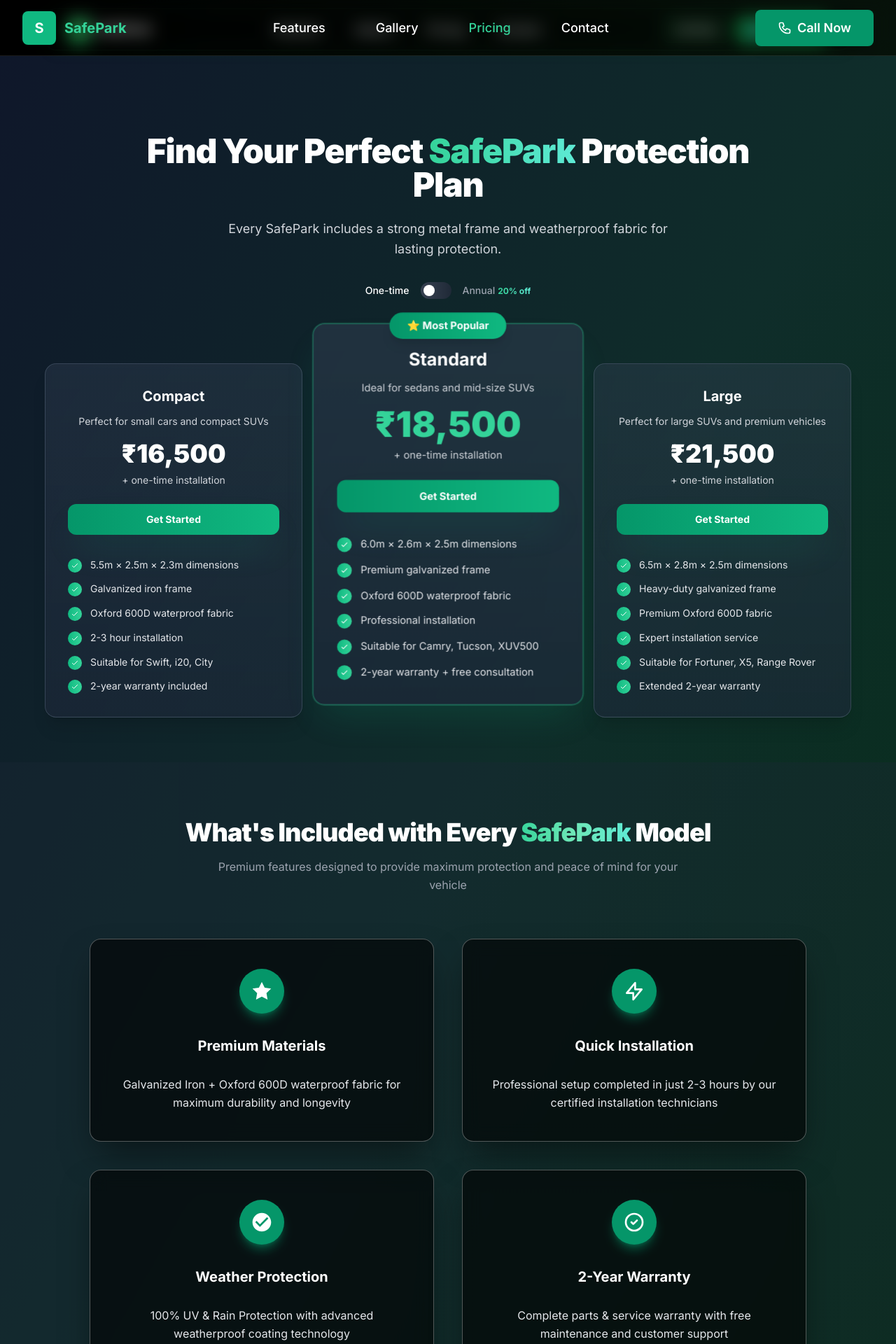
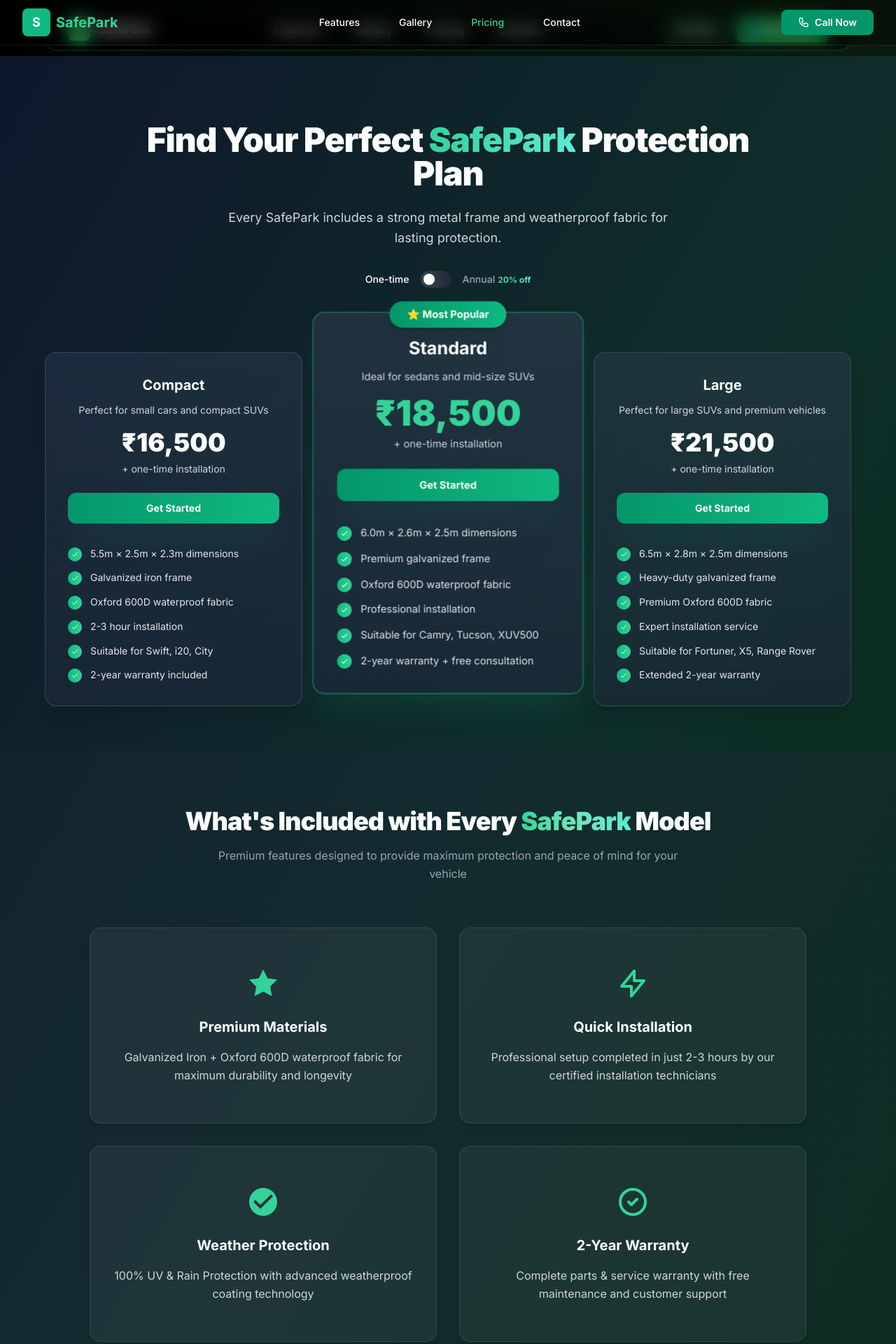
Before and after one commit to skillmates07-stack/safepark-website, a Next.js app: page /pricing in a window 1280 px wide. Shown: the top 1920 px of the page at 70% size. Built offline with nearby package versions, Linux system fonts and the light colour scheme.

Commit message:
Update page.tsx

```diff
--- a/src/app/pricing/page.tsx
+++ b/src/app/pricing/page.tsx
@@ -9,7 +9,6 @@ export default function PricingPage() {
     {
       id: 1,
       name: "Compact",
-      title: "Model 1 - Compact",
       monthlyPrice: "₹16,500",
       subtitle: "Perfect for small cars and compact SUVs",
       features: [
@@ -25,7 +24,6 @@ export default function PricingPage() {
     {
       id: 2,
       name: "Standard",
-      title: "Model 2 - Standard",
       monthlyPrice: "₹18,500",
       subtitle: "Ideal for sedans and mid-size SUVs",
       features: [
@@ -41,7 +39,6 @@ export default function PricingPage() {
     {
       id: 3,
       name: "Large",
-      title: "Model 3 - Large",
       monthlyPrice: "₹21,500",
       subtitle: "Perfect for large SUVs and premium vehicles",
       features: [
@@ -59,42 +56,42 @@ export default function PricingPage() {
   return (
     <div className="scroll-smooth bg-gradient-to-br from-[#0f172a] via-[#0f2d2a] to-[#052e16] min-h-screen">
 
-      {/* LARGER NAVBAR - MATCHING IMAGE */}
-      <header className="fixed top-0 w-full z-50 bg-black/30 backdrop-blur-md border-b border-white/10 h-20">
-        <nav className="max-w-7xl mx-auto px-8 h-full">
-          <div className="flex items-center justify-between h-full">
+      {/* BALANCED NAVBAR - PERFECT SIZE */}
+      <header className="fixed top-0 w-full z-50 bg-black/30 backdrop-blur-md border-b border-white/10">
+        <nav className="max-w-7xl mx-auto px-4 sm:px-6 lg:px-8">
+          <div className="flex items-center justify-between h-16">
 
             {/* Logo */}
-            <div className="flex items-center space-x-3">
-              <div className="w-12 h-12 bg-emerald-500 rounded-lg flex items-center justify-center">
-                <span className="text-white font-bold text-xl">S</span>
+            <div className="flex items-center space-x-2">
+              <div className="w-10 h-10 bg-emerald-500 rounded-lg flex items-center justify-center">
+                <span className="text-white font-bold text-lg">S</span>
               </div>
               <span className="text-emerald-400 font-bold text-xl">SafePark</span>
             </div>
 
-            {/* Desktop Navigation - Larger Font */}
-            <div className="hidden md:flex md:items-center md:space-x-12">
-              <a href="/" className="text-white hover:text-emerald-400 px-3 py-2 rounded-md text-lg font-medium transition-colors">
+            {/* Desktop Navigation */}
+            <div className="hidden md:flex md:items-center md:space-x-8">
+              <a href="/" className="text-white hover:text-emerald-400 px-3 py-2 rounded-md text-sm font-medium transition-colors">
                 Features
               </a>
-              <a href="#gallery" className="text-white hover:text-emerald-400 px-3 py-2 rounded-md text-lg font-medium transition-colors">
+              <a href="#gallery" className="text-white hover:text-emerald-400 px-3 py-2 rounded-md text-sm font-medium transition-colors">
                 Gallery
               </a>
-              <a href="/pricing" className="text-emerald-400 px-3 py-2 rounded-md text-lg font-medium">
+              <a href="/pricing" className="text-emerald-400 px-3 py-2 rounded-md text-sm font-medium">
                 Pricing
               </a>
-              <a href="#contact" className="text-white hover:text-emerald-400 px-3 py-2 rounded-md text-lg font-medium transition-colors">
+              <a href="#contact" className="text-white hover:text-emerald-400 px-3 py-2 rounded-md text-sm font-medium transition-colors">
                 Contact
               </a>
             </div>
 
-            {/* Larger Call Now Button */}
+            {/* Call Now Button */}
             <div className="flex items-center">
               <a
                 href="tel:+919600840058"
-                className="bg-emerald-600 hover:bg-emerald-500 text-white px-8 py-3 rounded-lg text-lg font-semibold transition-colors inline-flex items-center gap-2 shadow-lg"
+                className="bg-emerald-600 hover:bg-emerald-500 text-white px-6 py-2 rounded-lg text-sm font-semibold transition-colors inline-flex items-center gap-2"
               >
-                <svg className="w-5 h-5" fill="none" stroke="currentColor" viewBox="0 0 24 24">
+                <svg className="w-4 h-4" fill="none" stroke="currentColor" viewBox="0 0 24 24">
                   <path strokeLinecap="round" strokeLinejoin="round" strokeWidth="2" d="M3 5a2 2 0 012-2h3.28a1 1 0 01.948.684l1.498 4.493a1 1 0 01-.502 1.21l-2.257 1.13a11.042 11.042 0 005.516 5.516l1.13-2.257a1 1 0 011.21-.502l4.493 1.498a1 1 0 01.684.949V19a2 2 0 01-2 2h-1C9.716 21 3 14.284 3 6V5z" />
                 </svg>
                 Call Now
@@ -105,7 +102,7 @@ export default function PricingPage() {
       </header>
 
       {/* MAIN CONTENT */}
-      <main className="pt-20">
+      <main className="pt-16">
 
         {/* HERO SECTION */}
         <section className="pt-8 pb-10 px-4 lg:px-8">
@@ -214,7 +211,7 @@ export default function PricingPage() {
           </div>
         </section>
 
-        {/* MUCH MORE VISIBLE FEATURE CARDS */}
+        {/* CLEAN READABLE FEATURE CARDS */}
         <section className="px-4 lg:px-8 py-20 bg-slate-800/30 relative overflow-hidden">
           <div className="max-w-5xl mx-auto relative z-10">
             <h2 className="text-3xl lg:text-4xl font-black text-white mb-4 text-center tracking-tight">
@@ -225,66 +222,58 @@ export default function PricingPage() {
               Premium features designed to provide maximum protection and peace of mind for your vehicle
             </p>
 
-            {/* MUCH MORE VISIBLE FEATURE CARDS */}
-            <div className="grid grid-cols-1 md:grid-cols-2 gap-10">
+            {/* CLEAN, READABLE FEATURE CARDS */}
+            <div className="grid grid-cols-1 md:grid-cols-2 gap-8">
 
               {/* Premium Materials */}
-              <div className="group h-[290px] p-10 rounded-2xl border border-white/30 bg-black/60 backdrop-blur-md shadow-2xl shadow-black/50 transition-all duration-300 hover:bg-black/80 hover:border-emerald-400/50 hover:shadow-emerald-400/20 hover:scale-[1.03]">
-                <div className="flex flex-col items-center justify-center gap-4 h-full">
-                  <div className="w-16 h-16 rounded-full bg-emerald-600 shadow-lg shadow-emerald-600/50 flex items-center justify-center mb-4 group-hover:bg-emerald-500 transition-all">
-                    <svg className="w-8 h-8 text-white" fill="currentColor" viewBox="0 0 24 24">
+              <div className="h-[280px] p-8 rounded-2xl bg-white/5 backdrop-blur-sm border border-white/10 shadow-lg text-center transition-all duration-300 hover:bg-white/8 hover:border-emerald-400/30 hover:shadow-emerald-400/10">
+                <div className="flex flex-col items-center justify-center h-full">
+                  <div className="w-12 h-12 mb-6 text-emerald-400">
+                    <svg className="w-12 h-12" fill="currentColor" viewBox="0 0 24 24">
                       <path d="M12 2l3.09 6.26L22 9.27l-5 4.87 1.18 6.88L12 17.77l-6.18 3.25L7 14.14 2 9.27l6.91-1.01L12 2z"/>
                     </svg>
                   </div>
-                  <h3 className="text-xl font-bold text-white mb-3 text-center">Premium Materials</h3>
-                  <p className="text-gray-200 text-center leading-relaxed">
-                    Galvanized Iron + Oxford 600D waterproof fabric for maximum durability and longevity
-                  </p>
+                  <h3 className="text-xl font-bold text-white mb-4">Premium Materials</h3>
+                  <p className="text-gray-300 leading-relaxed">Galvanized Iron + Oxford 600D waterproof fabric for maximum durability and longevity</p>
                 </div>
               </div>
 
               {/* Quick Installation */}
-              <div className="group h-[290px] p-10 rounded-2xl border border-white/30 bg-black/60 backdrop-blur-md shadow-2xl shadow-black/50 transition-all duration-300 hover:bg-black/80 hover:border-emerald-400/50 hover:shadow-emerald-400/20 hover:scale-[1.03]">
-                <div className="flex flex-col items-center justify-center gap-4 h-full">
-                  <div className="w-16 h-16 rounded-full bg-emerald-600 shadow-lg shadow-emerald-600/50 flex items-center justify-center mb-4 group-hover:bg-emerald-500 transition-all">
-                    <svg className="w-8 h-8 text-white" fill="none" stroke="currentColor" viewBox="0 0 24 24" strokeWidth="2">
+              <div className="h-[280px] p-8 rounded-2xl bg-white/5 backdrop-blur-sm border border-white/10 shadow-lg text-center transition-all duration-300 hover:bg-white/8 hover:border-emerald-400/30 hover:shadow-emerald-400/10">
+                <div className="flex flex-col items-center justify-center h-full">
+                  <div className="w-12 h-12 mb-6 text-emerald-400">
+                    <svg className="w-12 h-12" fill="none" stroke="currentColor" viewBox="0 0 24 24" strokeWidth="2">
                       <path strokeLinecap="round" strokeLinejoin="round" d="M13 10V3L4 14h7v7l9-11h-7z" />
                     </svg>
                   </div>
-                  <h3 className="text-xl font-bold text-white mb-3 text-center">Quick Installation</h3>
-                  <p className="text-gray-200 text-center leading-relaxed">
-                    Professional setup completed in just 2-3 hours by our certified installation technicians
-                  </p>
+                  <h3 className="text-xl font-bold text-white mb-4">Quick Installation</h3>
+                  <p className="text-gray-300 leading-relaxed">Professional setup completed in just 2-3 hours by our certified installation technicians</p>
                 </div>
               </div>
 
               {/* Weather Protection */}
-              <div className="group h-[290px] p-10 rounded-2xl border border-white/30 bg-black/60 backdrop-blur-md shadow-2xl shadow-black/50 transition-all duration-300 hover:bg-black/80 hover:border-emerald-400/50 hover:shadow-emerald-400/20 hover:scale-[1.03]">
-                <div className="flex flex-col items-center justify-center gap-4 h-full">
-                  <div className="w-16 h-16 rounded-full bg-emerald-600 shadow-lg shadow-emerald-600/50 flex items-center justify-center mb-4 group-hover:bg-emerald-500 transition-all">
-                    <svg className="w-8 h-8 text-white" fill="currentColor" viewBox="0 0 24 24">
+              <div className="h-[280px] p-8 rounded-2xl bg-white/5 backdrop-blur-sm border border-white/10 shadow-lg text-center transition-all duration-300 hover:bg-white/8 hover:border-emerald-400/30 hover:shadow-emerald-400/10">
+                <div className="flex flex-col items-center justify-center h-full">
+                  <div className="w-12 h-12 mb-6 text-emerald-400">
+                    <svg className="w-12 h-12" fill="currentColor" viewBox="0 0 24 24">
                       <path d="M12 2C6.48 2 2 6.48 2 12s4.48 10 10 10 10-4.48 10-10S17.52 2 12 2zm-2 15l-5-5 1.41-1.41L10 14.17l7.59-7.59L19 8l-9 9z"/>
                     </svg>
                   </div>
-                  <h3 className="text-xl font-bold text-white mb-3 text-center">Weather Protection</h3>
-                  <p className="text-gray-200 text-center leading-relaxed">
-                    100% UV & Rain Protection with advanced weatherproof coating technology
-                  </p>
+                  <h3 className="text-xl font-bold text-white mb-4">Weather Protection</h3>
+                  <p className="text-gray-300 leading-relaxed">100% UV & Rain Protection with advanced weatherproof coating technology</p>
                 </div>
               </div>
 
               {/* 2-Year Warranty */}
-              <div className="group h-[290px] p-10 rounded-2xl border border-white/30 bg-black/60 backdrop-blur-md shadow-2xl shadow-black/50 transition-all duration-300 hover:bg-black/80 hover:border-emerald-400/50 hover:shadow-emerald-400/20 hover:scale-[1.03]">
-                <div className="flex flex-col items-center justify-center gap-4 h-full">
-                  <div className="w-16 h-16 rounded-full bg-emerald-600 shadow-lg shadow-emerald-600/50 flex items-center justify-center mb-4 group-hover:bg-emerald-500 transition-all">
-                    <svg className="w-8 h-8 text-white" fill="none" stroke="currentColor" viewBox="0 0 24 24" strokeWidth="2">
+              <div className="h-[280px] p-8 rounded-2xl bg-white/5 backdrop-blur-sm border border-white/10 shadow-lg text-center transition-all duration-300 hover:bg-white/8 hover:border-emerald-400/30 hover:shadow-emerald-400/10">
+                <div className="flex flex-col items-center justify-center h-full">
+                  <div className="w-12 h-12 mb-6 text-emerald-400">
+                    <svg className="w-12 h-12" fill="none" stroke="currentColor" viewBox="0 0 24 24" strokeWidth="2">
                       <path strokeLinecap="round" strokeLinejoin="round" d="M9 12l2 2 4-4m6 2a9 9 0 11-18 0 9 9 0 0118 0z" />
                     </svg>
                   </div>
-                  <h3 className="text-xl font-bold text-white mb-3 text-center">2-Year Warranty</h3>
-                  <p className="text-gray-200 text-center leading-relaxed">
-                    Complete parts & service warranty with free maintenance and customer support
-                  </p>
+                  <h3 className="text-xl font-bold text-white mb-4">2-Year Warranty</h3>
+                  <p className="text-gray-300 leading-relaxed">Complete parts & service warranty with free maintenance and customer support</p>
                 </div>
               </div>
             </div>
```
